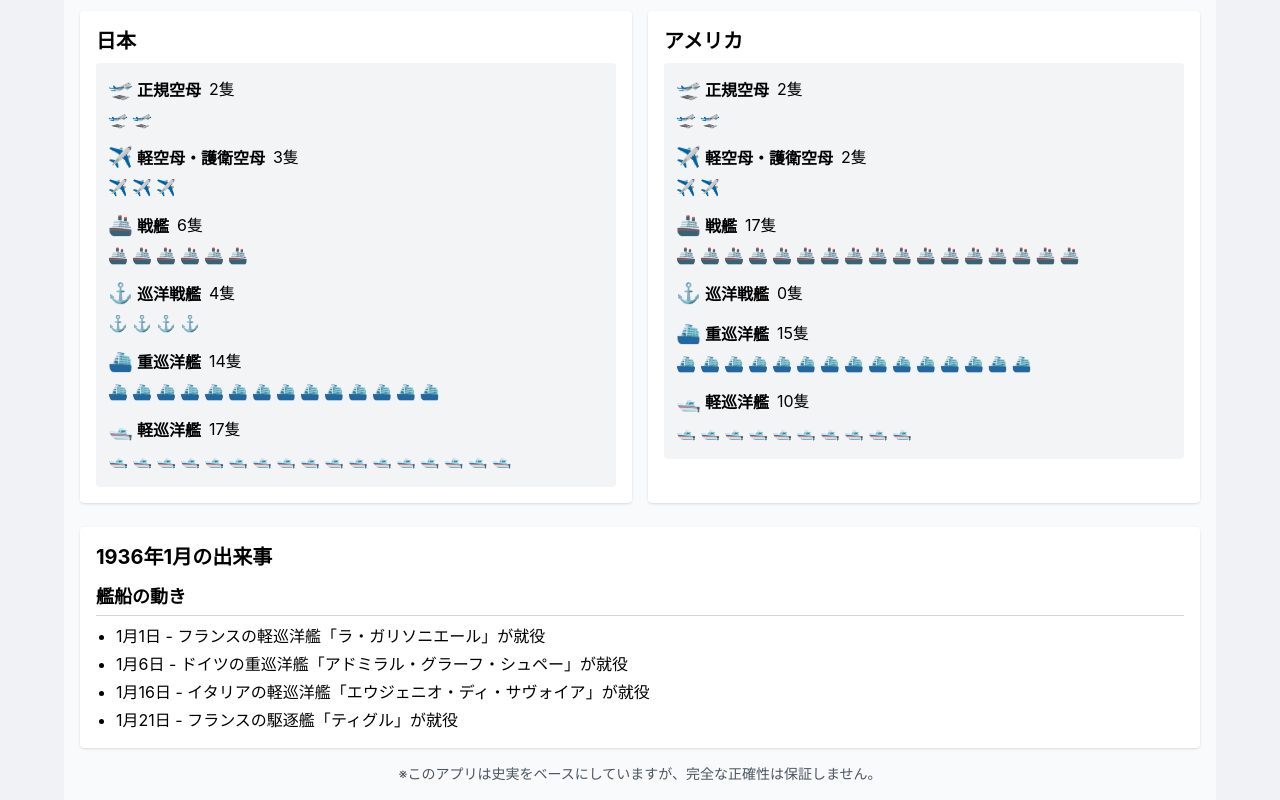
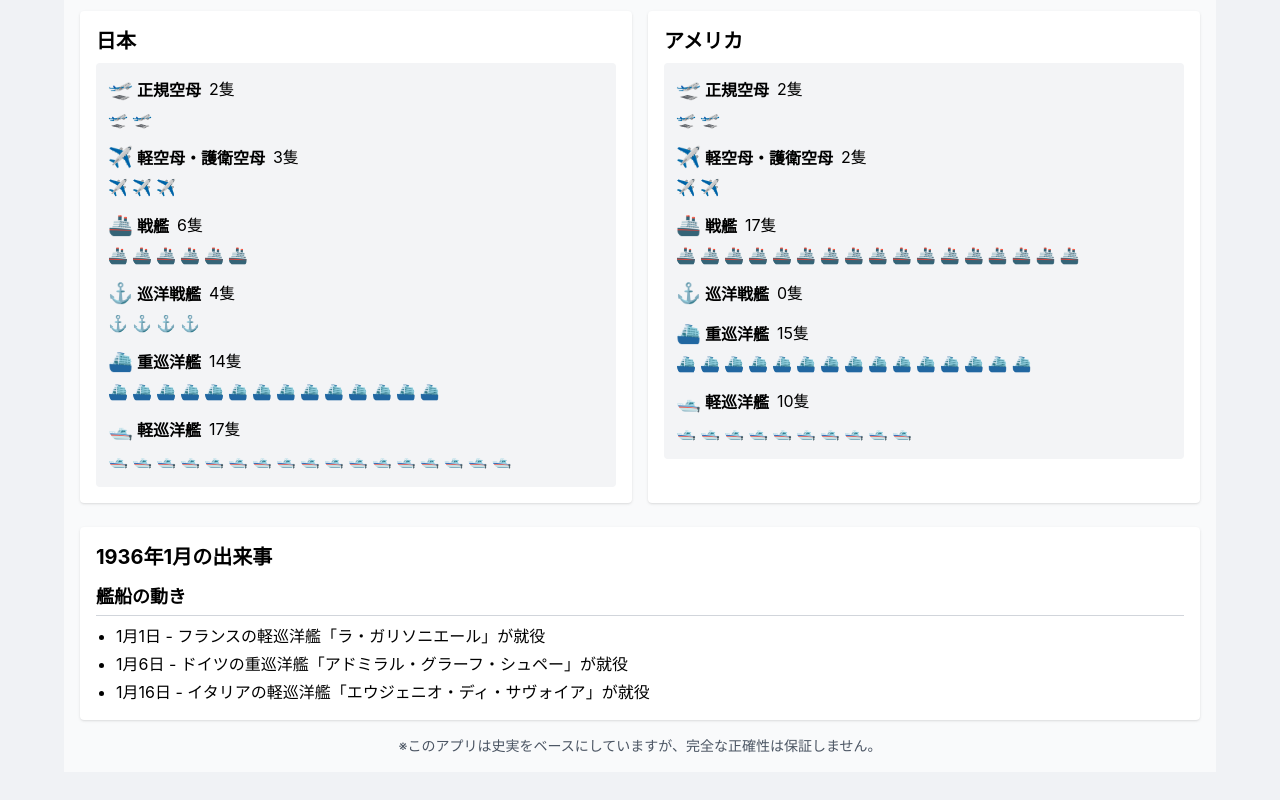
Before and after one commit to tropical-362827/ww2-navy-comparison, a React (Create React App) app: page / in a window 1280 px wide. Shown: the part 633-1433 px from the top of the page. After the commit the page ends 1405 px from the top, so only its background shows below. Built offline with nearby package versions, Linux system fonts and the light colour scheme.

Commit message:
駆逐艦データの表示を省く

```diff
--- a/src/WW2NavyComparison.js
+++ b/src/WW2NavyComparison.js
@@ -357,12 +357,12 @@ const WW2NavyComparison = () => {
           </div>
         )}
 
-        {/* 艦船イベント */}
+        {/* 艦船イベント 駆逐艦データはまだ完全でないので省いておく */}
         {monthEvents.filter(event => event.type !== 'battle').length > 0 ? (
           <div>
             <h3 className="text-lg font-semibold mb-2 border-b pb-1 border-gray-300">艦船の動き</h3>
             <ul className="list-disc pl-5 space-y-1">
-              {monthEvents.filter(event => event.type !== 'battle').map((event, index) => (
+              {monthEvents.filter(event => event.type !== 'battle' && event.shipType !== '駆逐艦').map((event, index) => (
                 <li key={index}>
                   {formatEventDate(event.date)} - {event.country}の{event.shipType}「{event.ship}」が
                   {event.type === 'commissioned' ? '就役' : '沈没/退役'}
```
